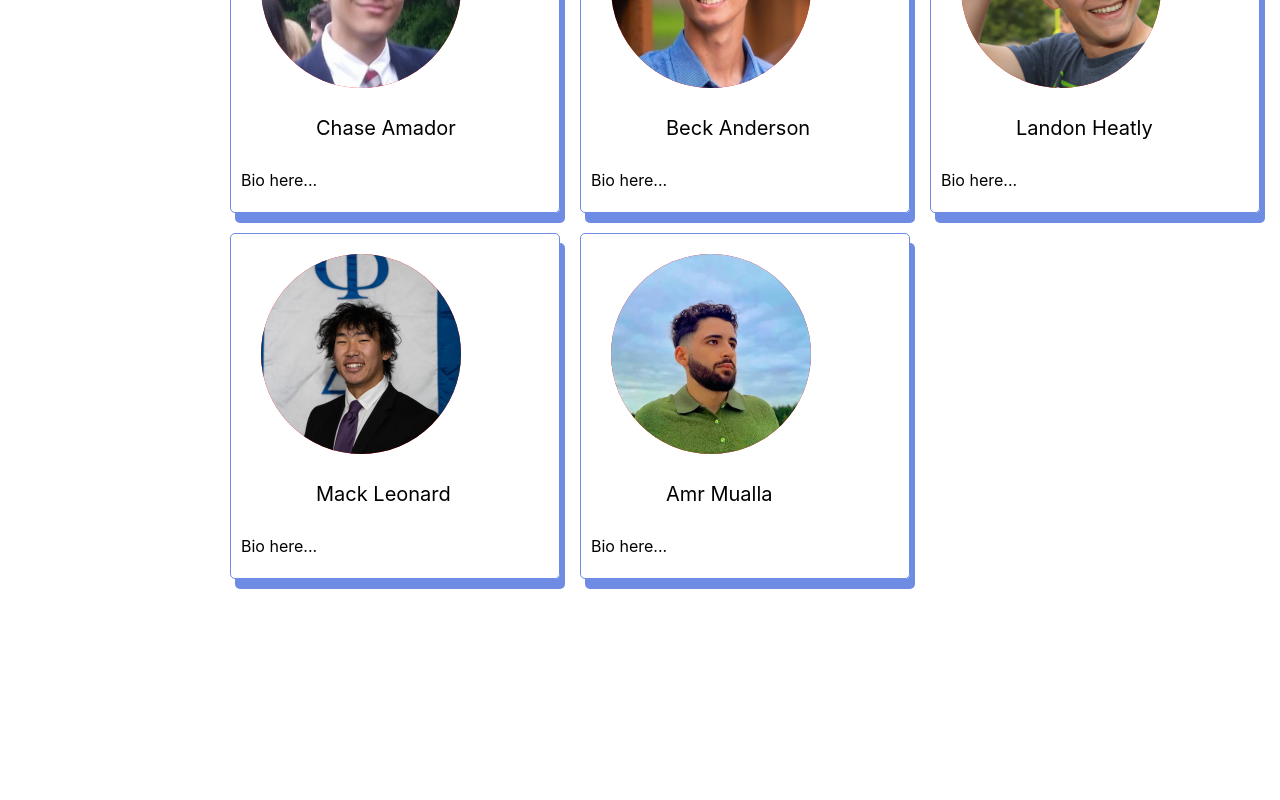
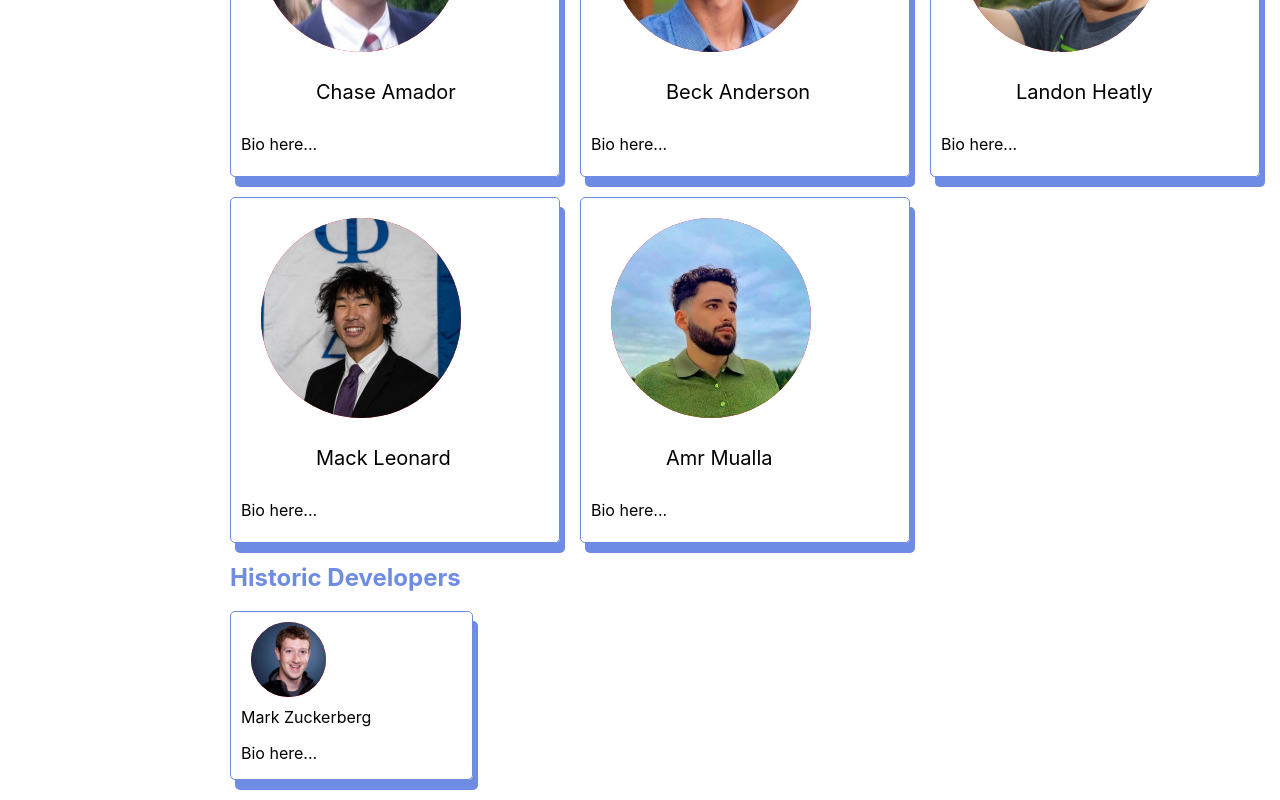
Before and after one commit to AmrMualla/RITSimulationofProteinSeparations, a React (Create React App) app in the folder frontend/jbio-web-app/: page / in a window 1280 px wide. Shown: the part 1441-2241 px from the top of the page. Before the commit the page ends 2040 px from the top, so only its background shows below. Built offline with nearby package versions, Linux system fonts and the light colour scheme.

Commit message:
completed current developers section, added historic developers area

```diff
--- a/frontend/jbio-web-app/src/components/About.css
+++ b/frontend/jbio-web-app/src/components/About.css
@@ -1,4 +1,4 @@
-.profileIcon {
+.profile-icon {
     border-radius: 50%;
     width: 200px;
     height: 200px;
@@ -8,7 +8,34 @@
     justify-content: center;
 }
 
-.profileTitle {
+.profile-title {
     font-size: 20px;
     margin-left: 75px;
 }
+
+.historic-icon {
+    border-radius: 50%;
+    width: 75px;
+    height: 75px;
+    background: red;
+    margin: 10px;
+    display: flex;
+    justify-content: center;
+}
+
+.historic-title {
+    font-size: 16px;
+}
+
+.historic-grid {
+    display: grid;
+    grid-template-columns: 4fr 4fr 4fr 4fr;
+}
+
+.historic-grid-item {
+    padding: 0 10px;
+    border: 1px solid #6f8ce4;
+    border-radius: 5px;
+    box-shadow: 5px 10px #6f8ce4;
+    margin: 0 20px 20px 0;
+}
--- a/frontend/jbio-web-app/src/components/About.js
+++ b/frontend/jbio-web-app/src/components/About.js
@@ -4,6 +4,7 @@ import chase from "./images/Chase_Amador.png";
 import amr from "./images/Amr_Mualla.png";
 import landon from "./images/Landon_Heatly.png";
 import mack from './images/Mack_Leonard.png';
+import mark from './images/Mark_Elliot_Zuckerberg.jpg';
 import './About.css';
 
 function About() {
@@ -13,7 +14,8 @@ function About() {
                 <a href="#project-purpose"><h2 className="section-header">Project Purpose</h2></a>
                 <a href="#commercial-use"><h2 className="section-header">Commercial Use</h2></a>
                 <a href="#project-owner"><h2 className="section-header">Project Owner</h2></a>
-                <a href="#developers"><h2 className="section-header">Developers</h2></a>
+                <a href="#current-developers"><h2 className="section-header">Current Developers</h2></a>
+                <a href="#historic-developers"><h2 className="section-header">Historic Developers</h2></a>
             </div>
             <h1 className="page-header">About</h1>
             <h2 className="section-header" id="project-purpose">Project Purpose</h2>
@@ -41,8 +43,8 @@ function About() {
                         justifyContent: 'center',
                         alignItems: 'center'
                     }}>
-                        <img className="profileIcon" src={paul} alt="profile-icon"/>
-                        <figcaption className="profileTitle">Paul Craig</figcaption>
+                        <img className="profile-icon" src={paul} alt="profile-icon"/>
+                        <figcaption className="profile-title">Paul Craig</figcaption>
                     </div>
                     <p style={{marginLeft: "auto"}}>
                         Dr. Paul Craig received his B.S. in Chemistry from Oral Roberts University in 1979,
@@ -53,40 +55,49 @@ function About() {
                     </p>
                 </div>
             </div>
-            <h2 className="section-header" id="developers">Developers</h2>
-            <p>Lorem ipsum dolor sit amet</p>
+            <h2 className="section-header" id="current-developers">Current Developers</h2>
             <div className="grid-container">
                 <div className="grid-item">
-                    <img className="profileIcon" src={chase} alt="profile-icon"/>
-                    <figcaption className="profileTitle">Chase Amador</figcaption>
+                    <img className="profile-icon" src={chase} alt="profile-icon"/>
+                    <figcaption className="profile-title">Chase Amador</figcaption>
                     <p>
                         Bio here...
                     </p>
                 </div>
                 <div className="grid-item">
-                    <img className="profileIcon" src={beck} alt="profile-icon"/>
-                    <figcaption className="profileTitle">Beck Anderson</figcaption>
+                    <img className="profile-icon" src={beck} alt="profile-icon"/>
+                    <figcaption className="profile-title">Beck Anderson</figcaption>
                     <p>
                         Bio here...
                     </p>
                 </div>
                 <div className="grid-item">
-                    <img className="profileIcon" src={landon} alt="profile-icon"/>
-                    <figcaption className="profileTitle">Landon Heatly</figcaption>
+                    <img className="profile-icon" src={landon} alt="profile-icon"/>
+                    <figcaption className="profile-title">Landon Heatly</figcaption>
                     <p>
                         Bio here...
                     </p>
                 </div>
                 <div className="grid-item">
-                    <img className="profileIcon" src={mack} alt="profile-icon"/>
-                    <figcaption className="profileTitle">Mack Leonard</figcaption>
+                    <img className="profile-icon" src={mack} alt="profile-icon"/>
+                    <figcaption className="profile-title">Mack Leonard</figcaption>
                     <p>
                         Bio here...
                     </p>
                 </div>
                 <div className="grid-item">
-                    <img className="profileIcon" src={amr} alt="profile-icon"/>
-                    <figcaption className="profileTitle">Amr Mualla</figcaption>
+                    <img className="profile-icon" src={amr} alt="profile-icon"/>
+                    <figcaption className="profile-title">Amr Mualla</figcaption>
+                    <p>
+                        Bio here...
+                    </p>
+                </div>
+            </div>
+            <h2 className="section-header" id="historic-developers">Historic Developers</h2>
+            <div className="historic-grid">
+                <div className="historic-grid-item">
+                    <img className="historic-icon" src={mark} alt="profile-icon"/>
+                    <figcaption className="historic-title">Mark Zuckerberg</figcaption>
                     <p>
                         Bio here...
                     </p>
```
Also changed, not shown: frontend/jbio-web-app/src/components/images/Mark_Elliot_Zuckerberg.jpg (added).
